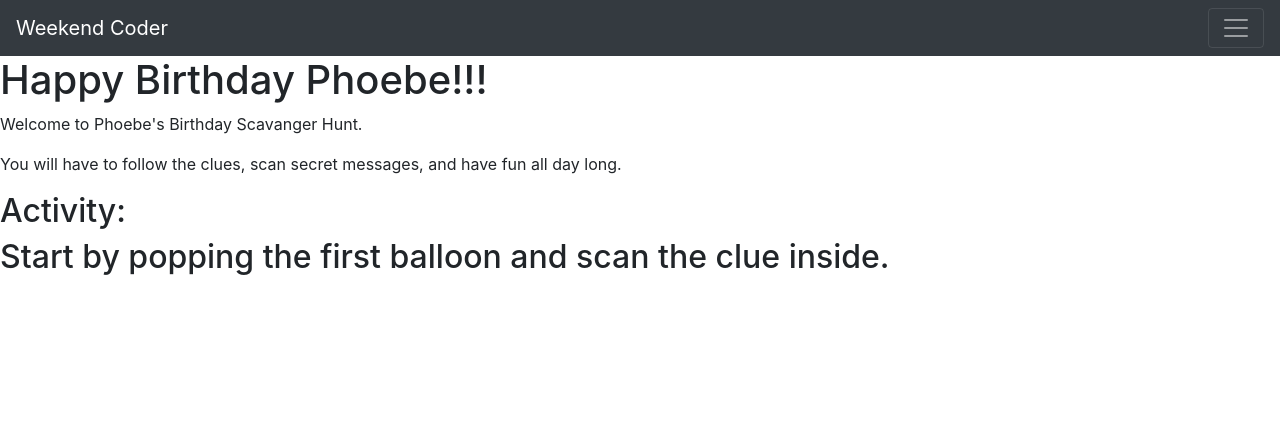
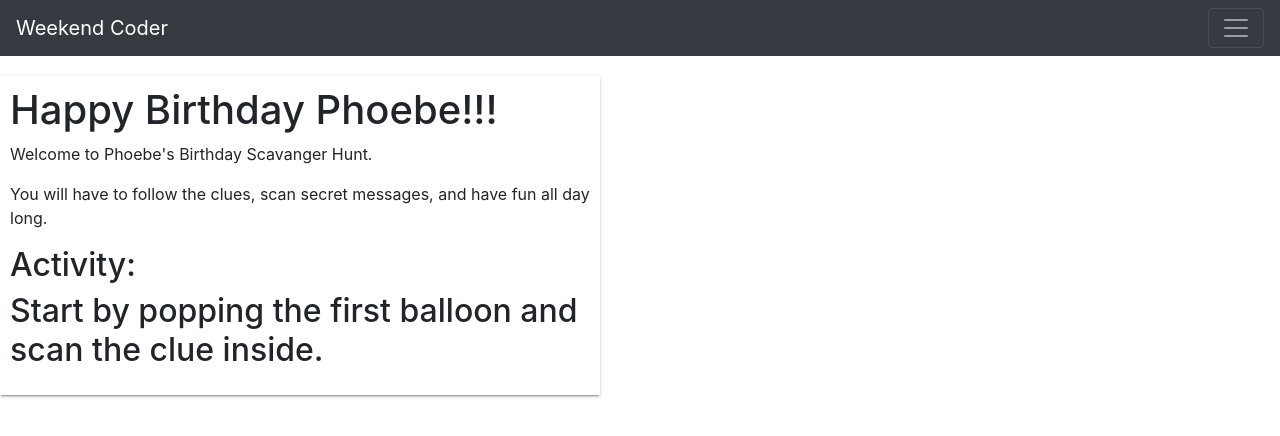
Before and after one commit to Outlawz03/Phoebe2019, a React (Create React App) app: page / in a window 1280 px wide. Shown: the top 436 px of the page. Built offline with nearby package versions, Linux system fonts and the light colour scheme.

Commit message:
Added Main Style Sheet

```diff
--- /dev/null
+++ b/src/App.scss
@@ -0,0 +1,17 @@
+body {
+}
+.contentContainer {
+  align-items: center;
+  display: flex;
+  flex-direction: column;
+}
+
+.main {
+  box-shadow: 0 2px 2px 0 rgba(0,0,0,.14),
+              0 3px 1px -2px rgba(0,0,0,.2),
+              0 1px 5px 0 rgba(0,0,0,.12);
+  max-width: 600px;
+  margin-top: 20px;
+	width: 95vw;
+  padding: 10px;
+}
--- a/src/index.js
+++ b/src/index.js
@@ -2,5 +2,6 @@
 import ReactDOM from 'react-dom';
 import App from './App';
 import 'bootstrap/dist/css/bootstrap.css';
+import './App.scss';
 
 ReactDOM.render(<App />, document.getElementById('root'));
```
